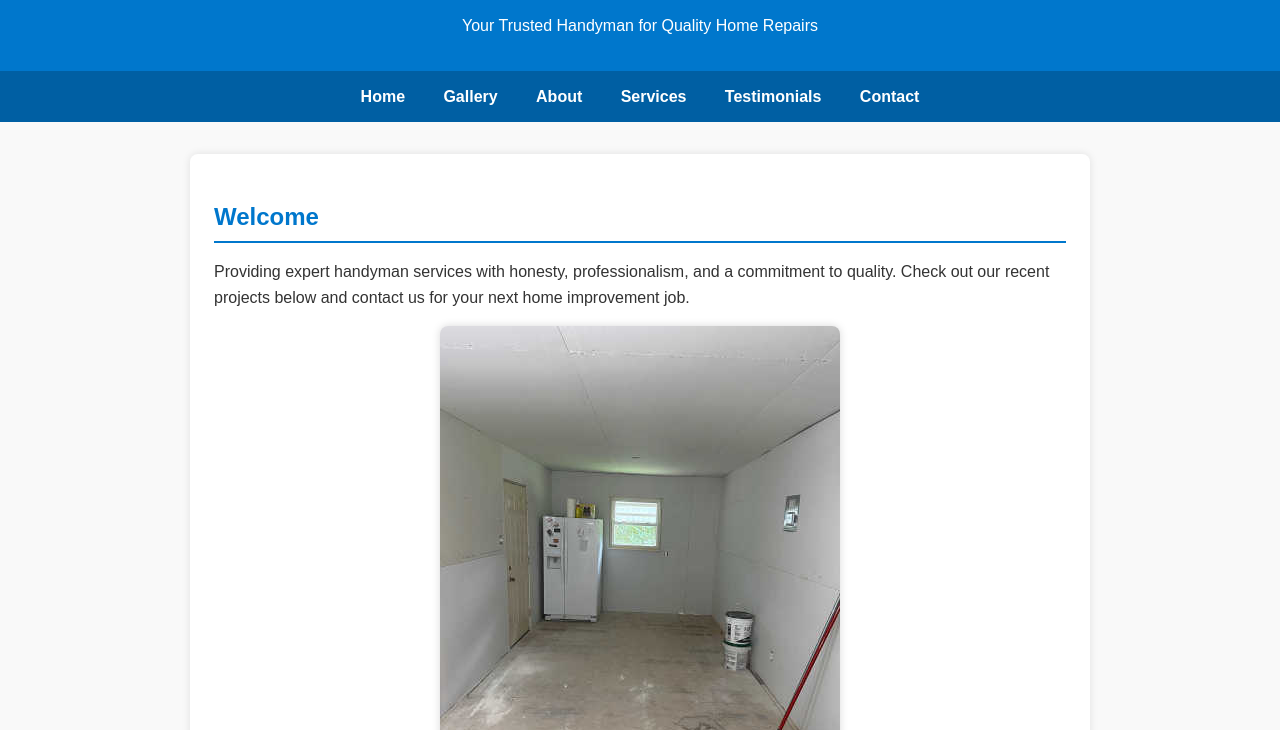
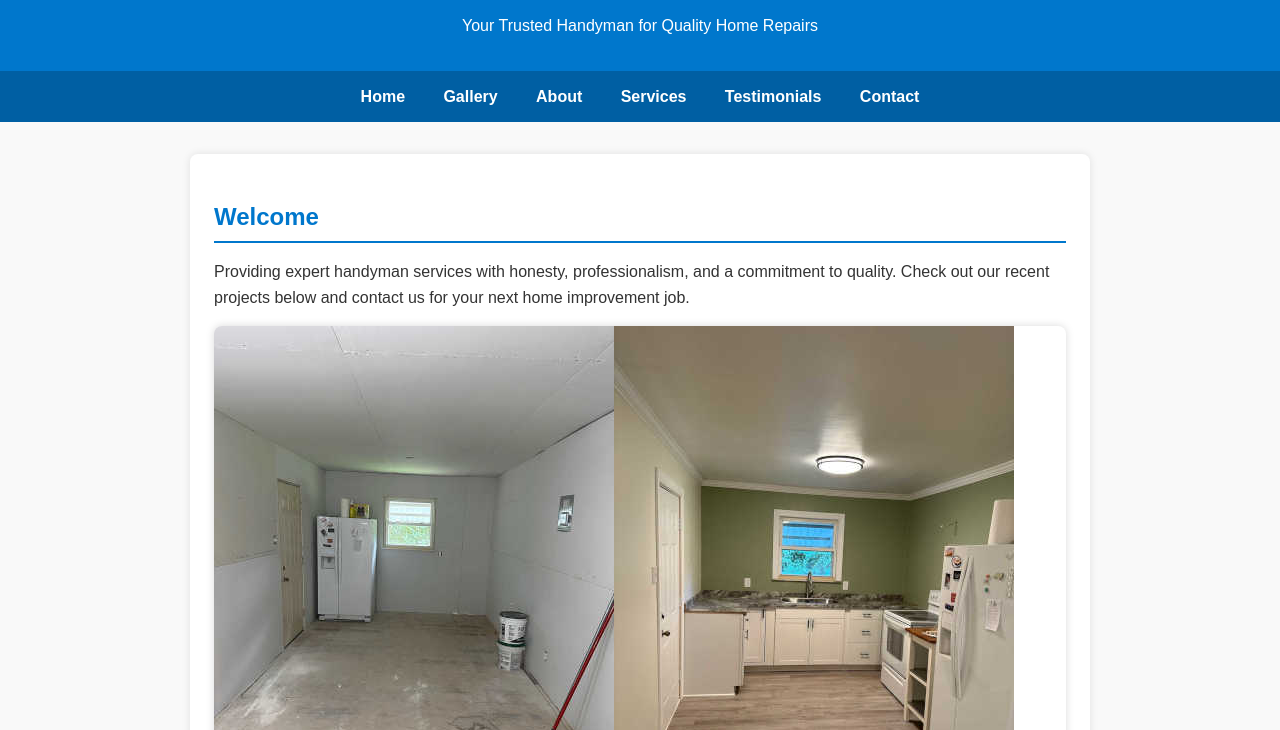
Before and after one commit to calehomeimprovement/calehomeimprovement, a plain HTML site: page index.html in a window 1280 px wide. Shown: the part 70-800 px from the top of the page. Drawn offline with Linux system fonts and the light colour scheme.

Commit message:
Update index.html

```diff
--- a/index.html
+++ b/index.html
@@ -148,7 +148,7 @@
     <section id="home">
       <h2>Welcome</h2>
       <p>Providing expert handyman services with honesty, professionalism, and a commitment to quality. Check out our recent projects below and contact us for your next home improvement job.</p>
-      <div style="max-width:400px; margin:auto; border-radius:8px; overflow:hidden; box-shadow: 0 0 8px rgba(0,0,0,0.15);">
+      <div style="margin:auto; border-radius:8px; overflow:hidden; box-shadow: 0 0 8px rgba(0,0,0,0.15);">
         <img src="images/Featured.jpg" alt="Featured project photo" />
       </div>
     </section>
```
